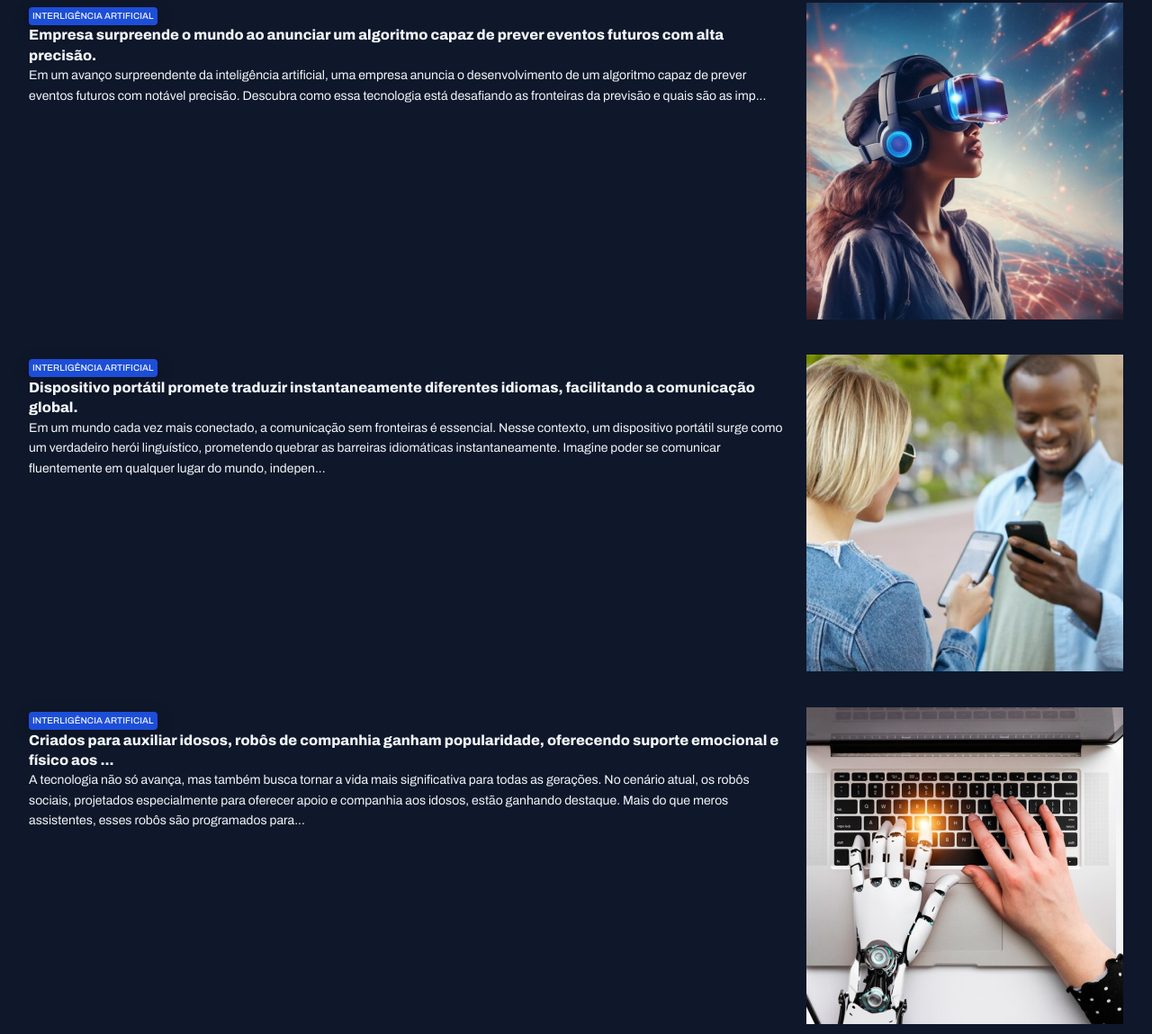
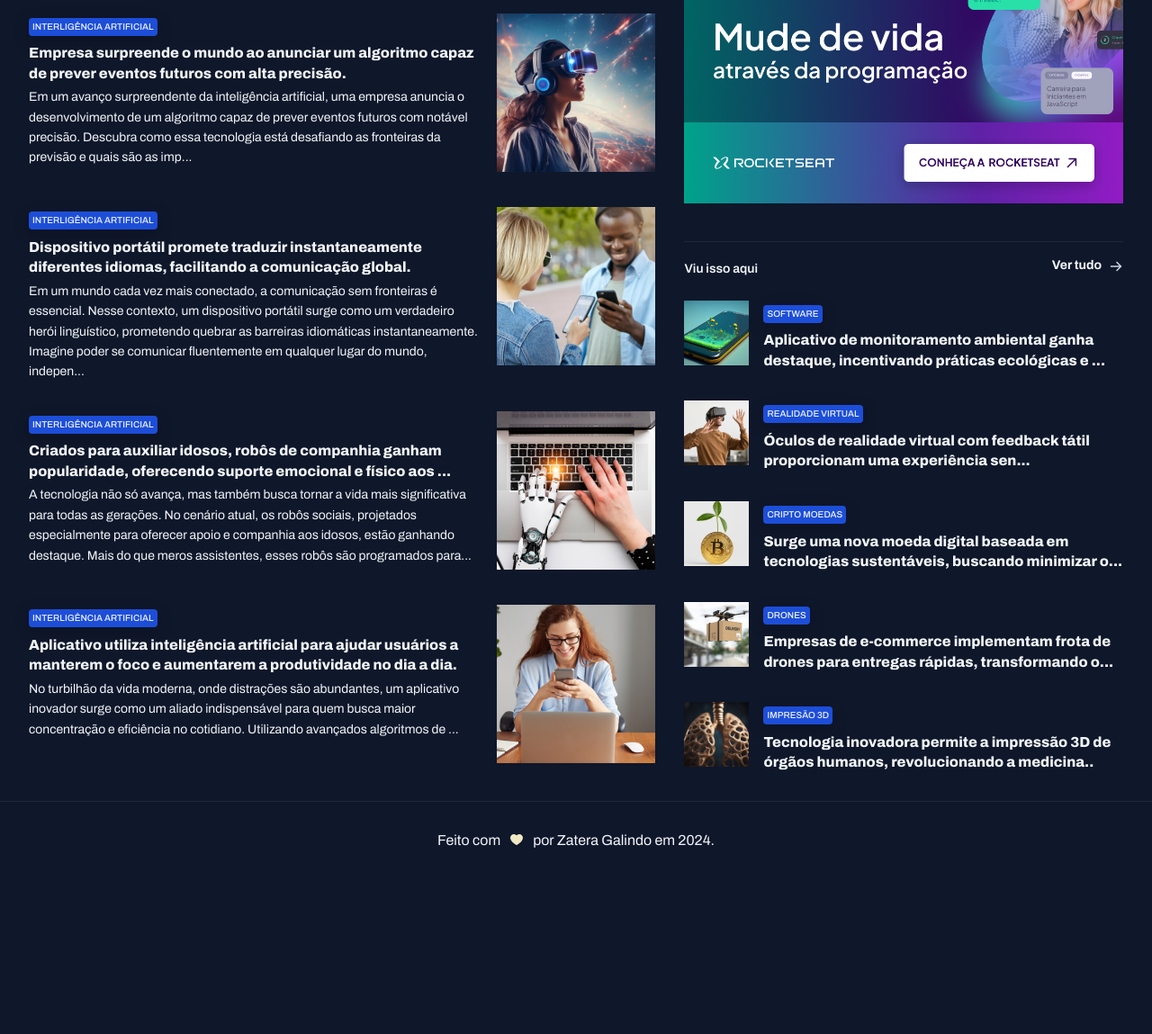
Before and after one commit to zateragalindo/projeto-portal-noticias, a plain HTML site: page index.html in a window 1280 px wide. Shown: the part 1134-2283 px from the top of the page at 90% size. After the commit the page ends 2110 px from the top, so only its background shows below. Drawn offline with Linux system fonts and the light colour scheme.

Commit message:
Adicinando footer, projeto finalizado

```diff
--- a/index.html
+++ b/index.html
@@ -215,10 +215,9 @@
       </div>
     </section>
 
-    <div>
+    <aside>
       <div id="ads">
         <img src="./assets/Ads.png" alt="">
-      </div>
       </div>
 
       <section id="more">
@@ -236,7 +235,7 @@
               <img src="./assets/image/image14.png" alt="Aplicativo de monitoramento ambiental ganha destaque, incentivando práticas ecológicas e ...">
             </div>
             <div>
-            <span class="content-tag">Interligência Artificial</span>
+              <span class="content-tag">Software</span>
               <h3 class="text-xl">
                 Aplicativo de monitoramento ambiental ganha destaque, incentivando práticas ecológicas e ...
               </h3>
@@ -248,9 +247,9 @@
             <img src="./assets/image/image15.png" alt="Óculos de realidade virtual com feedback tátil proporcionam uma experiência sensorial completa">
           </div>
           <div>
-            <span class="content-tag">Interligência Artificial</span>
+            <span class="content-tag">Realidade virtual</span>
             <h3 class="text-xl">
-              Óculos de realidade virtual com feedback tátil proporcionam uma experiência sensorial completa,...
+              Óculos de realidade virtual com feedback tátil proporcionam uma experiência sen...
             </h3>
           </div>
         </article>
@@ -260,7 +259,7 @@
             <img src="./assets/image/image16.png" alt="Surge uma nova moeda digital baseada em tecnologias sustentáveis, buscando minimizar">
           </div>
           <div>
-            <span class="content-tag">Interligência Artificial</span>
+            <span class="content-tag">Cripto moedas</span>
             <h3 class="text-xl">
               Surge uma nova moeda digital baseada em tecnologias sustentáveis, buscando minimizar o...
             </h3>
@@ -269,32 +268,38 @@
 
         <article class="grid grid-flow-col gap-16">
           <div>
-            <img src="./assets/image/image17.png" alt="Tecnologia inovadora permite a impressão 3D de órgãos humanos, revolucionando a medicina">
+            <img src="./assets/image/image17.png" alt="Empresas de e-commerce implementam frota de drones para entregas rápidas, transformando o">
           </div>
           <div>
-            <span class="content-tag">Interligência Artificial</span>
+            <span class="content-tag">Drones</span>
             <h3 class="text-xl">
-              Tecnologia inovadora permite a impressão 3D de órgãos humanos, revolucionando a medicina...
+              Empresas de e-commerce implementam frota de drones para entregas rápidas, transformando o...
             </h3>
           </div>
         </article>
 
         <article class="grid grid-flow-col gap-16">
           <div>
-            <img src="./assets/image/image14.png" alt="Aplicativo de monitoramento ambiental ganha destaque, incentivando práticas ecológicas e ...">
+            <img src="./assets/image/image18.png" alt="Tecnologia inovadora permite a impressão 3D de órgãos humanos, revolucionando a medicina.">
           </div>
           <div>
-            <span class="content-tag">Interligência Artificial</span>
+            <span class="content-tag">Impresão 3D</span>
             <h3 class="text-xl">
-              Aplicativo de monitoramento ambiental ganha destaque, incentivando práticas ecológicas e ...
+              Tecnologia inovadora permite a impressão 3D de órgãos humanos, revolucionando a medicina..
             </h3>
           </div>
         </article>
 
       </div>
       </section>
+    </aside>
+  </main>
 
-  </main>
+  <footer>
+      Feito com
+      <img src="./assets/icons/icon-coracao.svg" alt="coração">
+      por Zatera Galindo em 2024.
+    </footer>
 
 </body>
 </html>
--- /dev/null
+++ b/style/footer.css
@@ -0,0 +1,12 @@
+
+footer {
+  display: flex;
+  justify-content: center;
+  align-items: center;
+  gap: 10px;
+
+  margin-top: 30px;
+  padding-block: 30px;
+
+  border-top: 1px solid var(--stroke-color)
+}
--- a/style/global.css
+++ b/style/global.css
@@ -55,7 +55,15 @@ img {
 
 main {
   margin-top: 40px;
-  gap: 80px;
+  row-gap: 80px;
+  column-gap: 32px;
+
+  grid-template-columns: 2fr 1.4fr;
+
+  grid-template-areas:
+  "featured featured"
+  "weekly weekly"
+  "ai aside";
 }
 
 .content-tag {
--- a/style/index.css
+++ b/style/index.css
@@ -2,3 +2,4 @@
 @import url(header.css);
 @import url(utility.css);
 @import url(sections.css);
+@import url(footer.css);
--- a/style/sections.css
+++ b/style/sections.css
@@ -22,6 +22,7 @@ section header{
   }
 }
 #featured {
+  grid-area: featured;
   img {
     height: 100%;
     object-fit: cover;
@@ -62,6 +63,8 @@ section header{
 
 #wekly {
 
+  grid-area: weekly;
+
   &>div {
     grid-template-columns: repeat(4, 1fr);
   }
@@ -87,5 +90,33 @@ section header{
 }
 
 #ai {
+  grid-area: ai;
 
+  img {
+    width: 176px;
+    aspect-ratio:  1/1;
+    object-fit: cover;
+  }
+
+  h3 {
+    margin-block: 8px 4px;
+  }
 }
+
+aside {
+  grid-area: aside;
+}
+
+#more {
+  margin-top: 35px;
+
+  h3 {
+    margin-top: 8px;
+  }
+
+  img {
+    width: 72px;
+    aspect-ratio: 1/1;
+    object-fit: cover;
+  }
+}
```
Also changed, not shown: assets/icons/icon-coracao.svg (added). Lines whose indentation alone changed are shown as unchanged.
